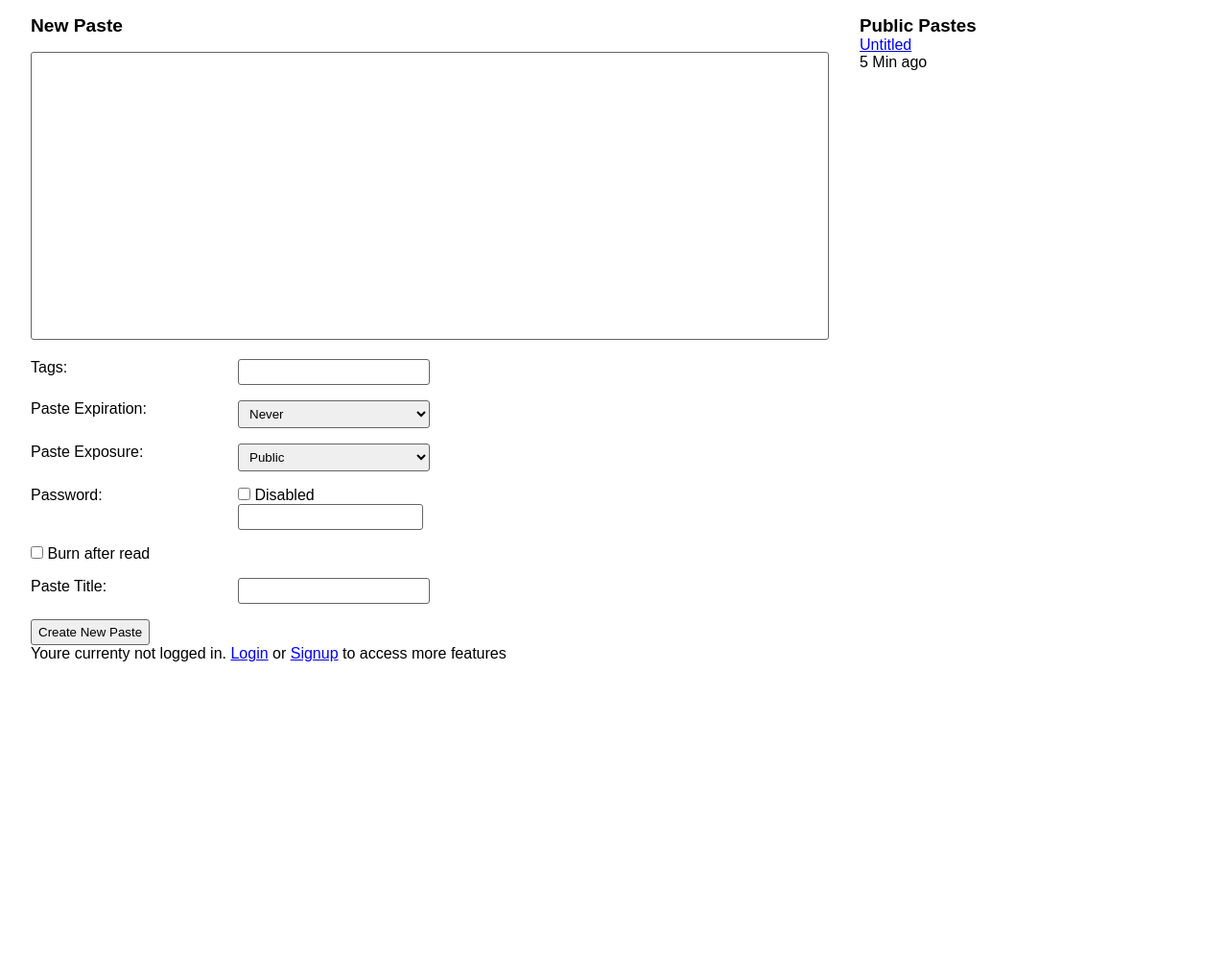
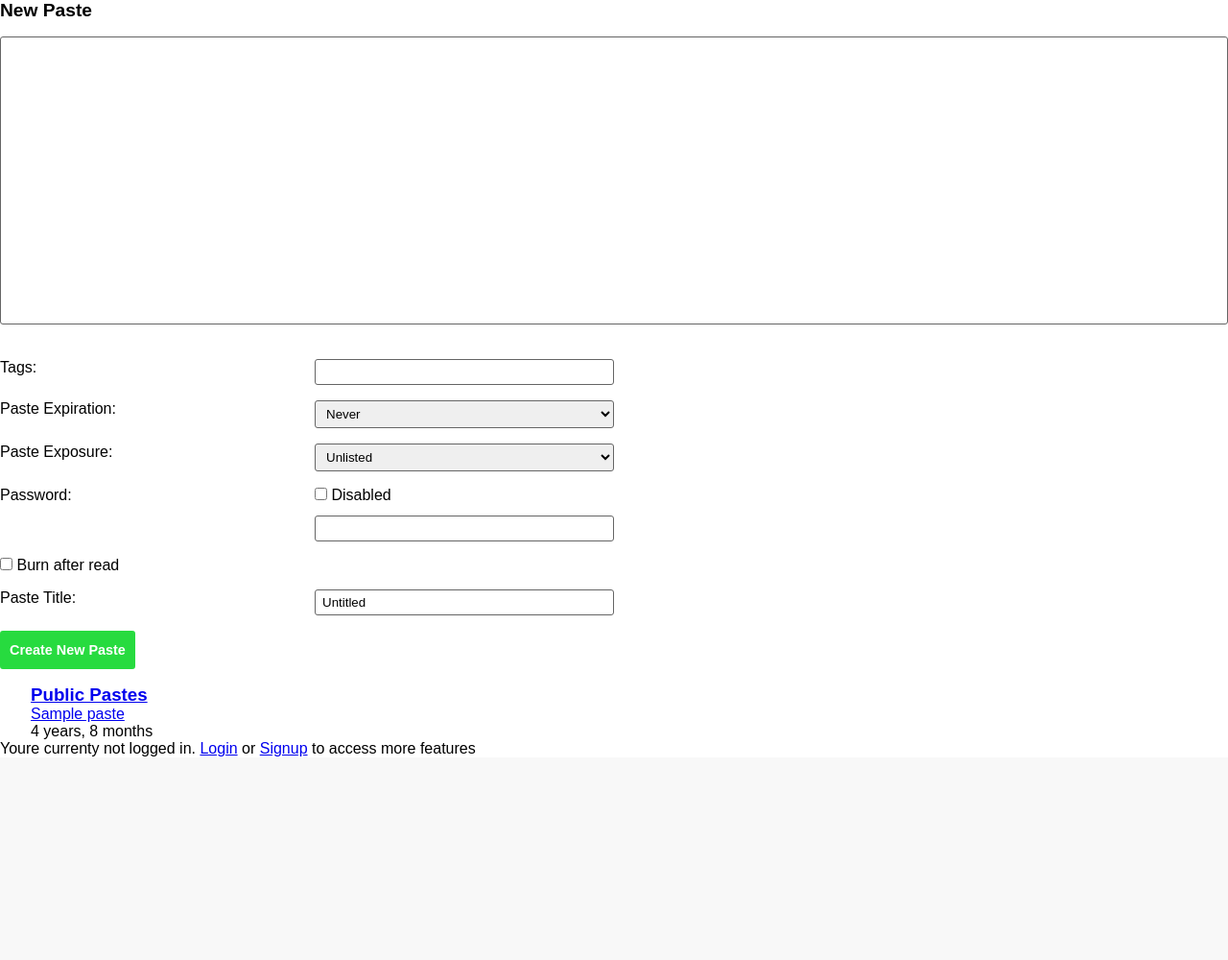
Before and after one commit to simbaa1/Pastebin, a Django app: template templates/pages/home.html in a window 1280 px wide. Shown: the part 64-1064 px from the top of the page at 96% size. After the commit the page ends 852 px from the top, so only its background shows below. Run offline with Django 5.2, Linux system fonts and the light colour scheme; the template is opened without the code that fills it: values that come from a table or form of the project are taken from there, others are empty; tables that the repository leaves empty hold one stand-in row (values such as "Sample post").

Commit message:
write up templates

```diff
--- /dev/null
+++ b/core/forms.py
@@ -0,0 +1,36 @@
+from django import forms
+from .models import Paste
+
+PASTE_EXPIRY = (
+
+    ("never", "Never"),
+    ("burnafterread", "Burn after read" ),
+    ("tenmins", "10 Minutes"),
+    ("onehour", "1 Hour"),
+    ("oneday", "1 Day"),
+    ("oneweek", "1 Week"),
+    ("twoweeks", "2 Weeks"),
+    ("onemonth", "1 Month"),
+    ("sixmonths", "6 Months"),
+    ("oneyear", "1 Year")
+
+)
+class PasteForm(forms.ModelForm):
+    paste_expiry = forms.ChoiceField(choices=PASTE_EXPIRY, widget=forms.Select(attrs= {'id': 'pasteExpiry'}))
+    tag_list = forms.CharField(max_length=20, required=False, widget=forms.TextInput(attrs={'type': 'text', 'id': 'tagsInput'}))
+
+    def __init__(self, *args, **kwargs):
+        super(PasteForm, self).__init__(*args, **kwargs)
+        # Set initial values
+
+
+    class Meta:
+        model = Paste
+        fields = ['content', 'paste_exposure', 'title', 'burn_after_reading', 'password', 'password_text', 'paste_expiry', 'tag_list']
+        widgets = {
+
+            'content': forms.Textarea(attrs={'class': 'paste-form__textarea'}),
+
+
+
+        }
--- a/core/models.py
+++ b/core/models.py
@@ -1,8 +1,12 @@
 from django.db import models
 from django.contrib.auth.models import User
+from django.utils import timezone
+from django.urls import reverse
 from .utils import _generate_slug
 
 from django.template.defaultfilters import slugify
+
+
 class Tag(models.Model):
     name = models.CharField(max_length=20)
     slug = models.SlugField(null=True, blank=True, unique=True)
@@ -38,8 +42,7 @@ class Paste(models.Model):
         max_length=10, choices=EXPIRY_OPTIONS, default=UNLISTED
     )
     expiry_date = models.DateTimeField(blank=True, null=True)
-    title = models.CharField(max_length=250, blank=True,
-                             null=True, default="Untitled")
+    title = models.CharField(max_length=250, default="Untitled")
     burn_after_reading = models.BooleanField(default=False)
     password = models.BooleanField(default=False)
     password_text = models.CharField(blank=True, null=True, max_length=250)
@@ -48,14 +51,20 @@ class Paste(models.Model):
     date_modified = models.DateTimeField(auto_now=True)
 
     def __str__(self):
-        return f"{self.content}"
+        return f"{self.title} by {self.author} {self.content[:50]}"
 
+    def is_expired(self):
+        if not self.expiry_date:
+            return "Never"
+        return self.expiry_date >= timezone.datetime.now()
+
+
+    def get_absolute_url(self):
+        return reverse("paste-detail", kwargs={"slug": self.slug})
 
 
     def save(self, *args, **kwargs):
-
         _generate_slug(self, Paste)
-
         super().save(*args, **kwargs)
 
     class Meta:
--- a/core/urls.py
+++ b/core/urls.py
@@ -2,5 +2,7 @@ from django.urls import path
 from . import views
 
 urlpatterns = [
-    path('', views.home, name='home')
+    path('', views.home, name='home'),
+    path('pastes/', views.show_pastes, name='pastes'),
+    path('<slug:slug>', views.paste_detail, name='paste-detail')
 ]
--- a/core/utils.py
+++ b/core/utils.py
@@ -1,7 +1,8 @@
-
+import datetime
 from django.template.defaultfilters import slugify
 from django.utils.crypto import get_random_string
 from random import randint
+
 
 def _generate_slug(instance, model):
      if not instance.slug:
--- a/pastebin/urls.py
+++ b/pastebin/urls.py
@@ -18,5 +18,5 @@ from django.contrib import admin
 from django.urls import path, include
 urlpatterns = [
     path('admin/', admin.site.urls),
-    path('', include('core.urls'), )
+    path('pastebin/', include('core.urls'), )
 ]
--- a/static/main.js
+++ b/static/main.js
@@ -1 +1,16 @@
-console.log("Hello");
+const tagsInput = document.getElementById('tagsInput')
+const tagsContainer = document.querySelector('.tags-container')
+tagsInput.addEventListener("keypress", e => {
+    e.preventDefault()
+    if (e.key === "Enter" || e.key === ","){
+        const tag = tagsInput.value.trim()
+        console.log(tag)
+        if (tag) {
+           const tagElement = document.createElement("span")
+           tagElement.textContent = tag
+           tagsContainer.appendChild(tagElement)
+           tagsInput.value = "";
+
+        }
+    }
+})
--- a/static/style.css
+++ b/static/style.css
@@ -109,9 +109,7 @@
   .nav-item__button a:hover {
       background: hsla(0, 0%, 89%, 0.55);
   }
-
-
-
+zz
 
 .wrapper {
     display: grid;
@@ -153,6 +151,7 @@
   border: 1px solid #656565;
   border-radius: 3px;
   padding: 5px 7px;
+
 }
 .paste-form__textarea {
   resize: none;
@@ -182,6 +181,35 @@
   grid-column: 1 / 2;
 }
 
+.paste-form {
+  padding-bottom: 1rem;
+}
+
+.paste-form .btn-submit{
+   cursor: pointer;
+  padding: 10px 8px;
+  font-size: 0.9rem;
+  transition: all ease .3s;
+  background: #27db3f;
+  color: #fff;
+  font-weight: 600;
+  border: 2px solid #27db3f;
+
+}
+
+.paste-form .btn-submit:hover {
+  text-decoration: underline;
+  opacity: .8;
+}
+
 .public-paste {
   padding-left: 2rem;
 }
+
+
+.flex-row {
+  display: flex;
+
+  flex-direction: column;
+  gap: 12px;
+}
--- a/templates/base.html
+++ b/templates/base.html
@@ -1,4 +1,5 @@
 {% load static %}
+
 <!DOCTYPE html>
 <html lang="en">
   <head>
@@ -75,6 +76,9 @@
         </div>
       </nav>
     </div>
-    {% endblock navbar %} {% block content %} {% endblock content %}
+    {% endblock navbar %}
+    {% block content %}
+
+    {% endblock content %}
   </body>
 </html>
--- a/templates/pages/home.html
+++ b/templates/pages/home.html
@@ -1,85 +1,78 @@
 {% extends "base.html" %}
-
+{% load datetime_filter %}
 {% block content %}
     <div class="wrapper">
         <div class="content">
             <div class="content__title">
                 New Paste
             </div>
+
             <div class="form-wrapper">
-                <form action="post" class="paste-form">
-                    <textarea name="paste" id="paste" class="paste-form__textarea"></textarea>
+                <form method="post" action = "" class="paste-form">
+                   {% csrf_token %}
+                    {{form.content }}
 
-                    <div class="paste-form__field">
+                    <div class="paste-form__field"  >
+                        <div class="tags-container">
+                        </div>
                         <label for="tagsinput">Tags:</label>
-                        <input type="text" name="tags" id="tagsinput">
+                        {{ form.tag_list }}
                     </div>
 
                     <div class="paste-form__field">
                         <label for="pasteExpiry"> Paste Expiration: </label>
-                          <select name="pasteexpiry" id="pasteExpiry">
-                            <option value="never">Never</option>
-                            <option value="burnafterread">Burn after read</option>
-                            <option value="tenmins">10 Minutes</option>
-                            <option value="onehour">1 Hour</option>
-                            <option value="oneday">1 Day</option>
-                            <option value="oneweek"> 1 Week </option>
-                            <option value="twoweeks">2 Weeks</option>
-                          </select>
+
+                        {{ form.paste_expiry}}
                     </div>
                     <div class="paste-form__field">
                         <label for="pasteExposure">Paste Exposure: </label>
-                        <select name="pasteexposure" id="pasteExposure">
-                            <option value="public">Public</option>
-                            <option value="unlisted">Unlisted</option>
-                            <option value="private">Private</option>
-
-                        </select>
+                    {{ form.paste_exposure }}
                     </div>
 
                     <div class="paste-form__field">
                         <label >Password:</label>
 
-                        <div class="paste-form__input-group">
-                            <input type="checkbox" id="passwordcheck" name="password" />
-                            <label for="passwordcheck">Disabled</label>
-                            <input type="text" name="passwordinput" id="">
+                        <div class="paste-form__input-group flex-row">
 
-                        </div>
+                            <label>
+                                {{ form.password }}
+                                Disabled</label>
+                                {{ form.password_text }}
 
-
-
-
+                            </div>
                     </div>
 
-                    <div class="paste-form__field">
+                    <div class="paste-form__field align-right">
+
                         <div class="paste-form__input-group">
-                            <input type="checkbox" id="burnafterread" name="burnafterread" />
+                            {{ form.burn_after_reading }}
                             <label for="burnafterread">Burn after read </label>
 
                         </div>
                     </div>
 
                     <div class="paste-form__field">
-                      <label for="pastetitle">Paste Title: </label>
-                      <input type="text" name="pastetitle" id="pastetitle">
+                      <label for="title">Paste Title: </label>
+                      {{ form.title }}
                     </div>
 
-                    <input type="submit" value="Create New Paste">
+                    <input type="submit" class="btn-submit" value="Create New Paste">
                 </form>
             </div>
         </div>
 
         <div class="public-paste">
-            <h3>Public Pastes</h3>
-            <div class="public-paste__item">
-                <div class="public-paste__title">
-                    <a href="#">Untitled</a>
-                </div>
-                <div class="public-paste__meta">
-                    5 Min ago
-                </div>
-
+            <h3>
+                <a href="{% url 'pastes' %}">Public Pastes</a></h3>
+                {% for paste in pastes %}
+                <div class="public-paste__item">
+                    <div class="public-paste__title">
+                        <a href="#">{{ paste.title }}</a>
+                    </div>
+                    <div class="public-paste__meta">
+                        {{paste.date_created|timesince}}
+                    </div>
+                {% endfor %}
             </div>
         </div>
 
```
Also changed, not shown: core/templatetags/datetime_filter.py (added, +18 -0 lines), core/views.py (+75 -3 lines), templates/pages/create_paste.html (added, +7 -0 lines), templates/pages/paste_detail.html (added, +50 -0 lines), templates/pages/paste_list.html (added, +19 -0 lines), core/migrations/0004_alter_paste_title.py (added), core/templatetags/__init__.py (added), 1 other file.
